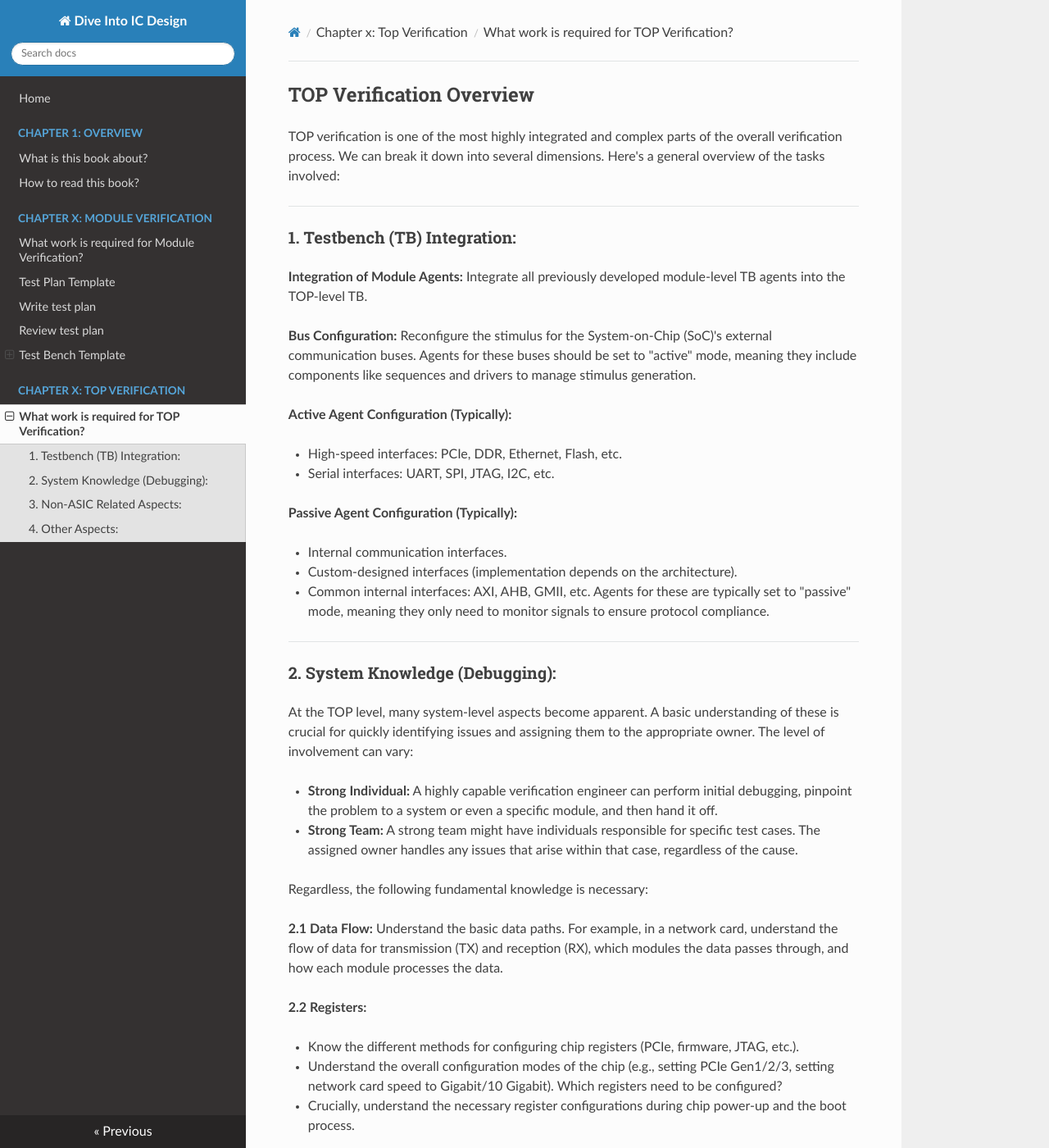
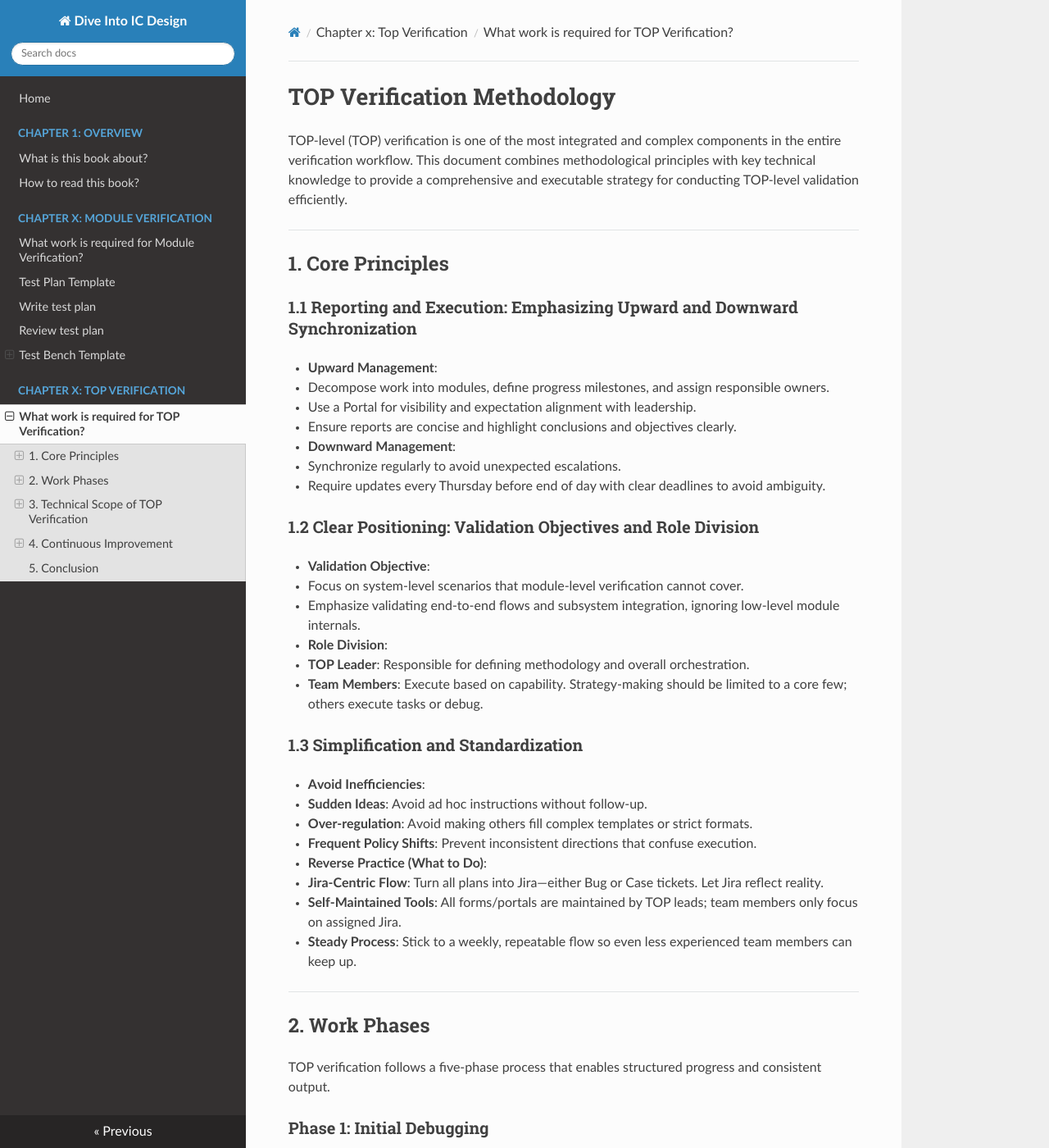
Before and after one commit to asdfasdf446/Dive-Into-IC-Design, an MkDocs documentation site: the page built from docs/chapter_x_Top_Verification/what.md, in a window 1280 px wide and 1400 px high. Shown: the whole window at 82% size. Built offline with MkDocs 1.6.1, drawn with Linux system fonts in a browser that asks for light colours; nearby versions of some CDN libraries; some of the changed text lies outside the part shown.

Commit message:
chapter_x_Top_verification: udpate top verif method

````diff
--- a/docs/chapter_x_Top_Verification/what.md
+++ b/docs/chapter_x_Top_Verification/what.md
@@ -1,123 +1,135 @@
-## TOP Verification Overview
+# TOP Verification Methodology
 
-TOP verification is one of the most highly integrated and complex parts of the overall verification process. We can break it down into several dimensions. Here's a general overview of the tasks involved:
+TOP-level (TOP) verification is one of the most integrated and complex components in the entire verification workflow. This document combines methodological principles with key technical knowledge to provide a comprehensive and executable strategy for conducting TOP-level validation efficiently.
 
 ---
 
-### 1. Testbench (TB) Integration:
+## 1. Core Principles
 
-**Integration of Module Agents:** Integrate all previously developed module-level TB agents into the TOP-level TB.
+### 1.1 Reporting and Execution: Emphasizing Upward and Downward Synchronization
 
-**Bus Configuration:** Reconfigure the stimulus for the System-on-Chip (SoC)'s external communication buses.  Agents for these buses should be set to "active" mode, meaning they include components like sequences and drivers to manage stimulus generation.
+- **Upward Management**:
+  - Decompose work into modules, define progress milestones, and assign responsible owners.
+  - Use a Portal for visibility and expectation alignment with leadership.
+  - Ensure reports are concise and highlight conclusions and objectives clearly.
 
-**Active Agent Configuration (Typically):**
+- **Downward Management**:
+  - Synchronize regularly to avoid unexpected escalations.
+  - Require updates every Thursday before end of day with clear deadlines to avoid ambiguity.
 
-* High-speed interfaces: PCIe, DDR, Ethernet, Flash, etc.
+### 1.2 Clear Positioning: Validation Objectives and Role Division
 
-* Serial interfaces: UART, SPI, JTAG, I2C, etc.
+- **Validation Objective**:
+  - Focus on system-level scenarios that module-level verification cannot cover.
+  - Emphasize validating end-to-end flows and subsystem integration, ignoring low-level module internals.
 
-**Passive Agent Configuration (Typically):**
+- **Role Division**:
+  - **TOP Leader**: Responsible for defining methodology and overall orchestration.
+  - **Team Members**: Execute based on capability. Strategy-making should be limited to a core few; others execute tasks or debug.
 
-* Internal communication interfaces.
+### 1.3 Simplification and Standardization
 
-* Custom-designed interfaces (implementation depends on the architecture).
+- **Avoid Inefficiencies**:
+  1. **Sudden Ideas**: Avoid ad hoc instructions without follow-up.
+  2. **Over-regulation**: Avoid making others fill complex templates or strict formats.
+  3. **Frequent Policy Shifts**: Prevent inconsistent directions that confuse execution.
 
-* Common internal interfaces: AXI, AHB, GMII, etc. Agents for these are typically set to "passive" mode, meaning they only need to monitor signals to ensure protocol compliance.
+- **Reverse Practice (What to Do)**:
+  1. **Jira-Centric Flow**: Turn all plans into Jira—either Bug or Case tickets. Let Jira reflect reality.
+  2. **Self-Maintained Tools**: All forms/portals are maintained by TOP leads; team members only focus on assigned Jira.
+  3. **Steady Process**: Stick to a weekly, repeatable flow so even less experienced team members can keep up.
 
 ---
 
-### 2. System Knowledge (Debugging):
+## 2. Work Phases
 
-At the TOP level, many system-level aspects become apparent. A basic understanding of these is crucial for quickly identifying issues and assigning them to the appropriate owner. The level of involvement can vary:
+TOP verification follows a five-phase process that enables structured progress and consistent output.
 
-* **Strong Individual:**  A highly capable verification engineer can perform initial debugging, pinpoint the problem to a system or even a specific module, and then hand it off.
+### Phase 1: Initial Debugging
 
-* **Strong Team:**  A strong team might have individuals responsible for specific test cases. The assigned owner handles any issues that arise within that case, regardless of the cause.
+- Start with basic Apollo Cases and verify them to establish a stable starting point.
 
-Regardless, the following fundamental knowledge is necessary:
+### Phase 2: Regression and Error Classification
 
-**2.1 Data Flow:** Understand the basic data paths. For example, in a network card, understand the flow of data for transmission (TX) and reception (RX), which modules the data passes through, and how each module processes the data.
+- Run regression with remaining cases.
+- Create Bug Jira tickets and classify them using a Portal for clear ownership.
 
-**2.2 Registers:**
+### Phase 3: Standard Workflow Established
 
-* Know the different methods for configuring chip registers (PCIe, firmware, JTAG, etc.).
+```
+Regression → Assign Bug Jira → Portal Auto-Update → Weekly Report
+```
 
-* Understand the overall configuration modes of the chip (e.g., setting PCIe Gen1/2/3, setting network card speed to Gigabit/10 Gigabit).  Which registers need to be configured?
+- Ensure automated updates and clear reporting.
 
-* Crucially, understand the necessary register configurations during chip power-up and the boot process.
+### Phase 4: Task Decomposition and Function Coverage
 
-**2.3 Interrupts:** Verify the overall chip interrupt system. This includes (but is not limited to):
+- Introduce a **Task Portal** for case generation ownership.
+- Owners are responsible for new case creation for their assigned flows/subsystems.
+- Collect function coverage reports to validate completeness.
 
-* Interrupts triggered by accumulated error counts.
+### Phase 5: Final Cleanup and Multi-Dimensional Regression
 
-* Interrupts triggered by uncorrectable ECC errors.
-
-**2.4 Performance:**
-
-* Identify all performance metrics (bandwidth, packet throughput, latency, cache hit rate, etc.).
-
-* Verify that the performance of each data flow meets the specifications.
-
-**2.5 Clock & Reset:**
-
-* Verify the correctness of the clock tree and reset tree.
-
-* Confirm that each clock domain can be correctly configured and reset.
-
-* Ensure that all clocks are operating within configurable frequency ranges.
-
-**2.6 Power:**
-
-* Verify that all voltage domains are configured correctly.
-
-* Ensure that each domain can be powered up independently.
-
-* Confirm that each domain operates within the configurable voltage range.
-
-**2.7 TODO:** Other points to be added.
+- Execute different regression suites in parallel.
+- Finalize by closing all Jira and reporting complete validation coverage.
 
 ---
 
-### **3. Non-ASIC Related Aspects:**
+## 3. Technical Scope of TOP Verification
 
-**3.1 FPGA Verification:**
+TOP verification also involves deep technical knowledge across multiple system dimensions.
 
-* Create an image for loading onto the FPGA.  This image also requires preliminary simulation, though not as rigorously as the ASIC.
+### 3.1 Testbench (TB) Integration
 
-* Basic FPGA knowledge is required.
+- **Module Agent Integration**: Incorporate all module-level agents into the TOP-level environment.
+- **Bus Configurations**:
+  - **Active Agents**: PCIe, DDR, Ethernet, Flash, UART, SPI, etc.
+  - **Passive Agents**: AXI, AHB, GMII, internal custom interfaces.
 
-**3.2 Gate-Level Simulation (GLS):**
+### 3.2 System Knowledge (for Debugging)
 
-* Verification of the synthesized gate-level netlist (both pre- and post-layout).
+- **Data Flow**: Understand TX/RX paths and module data transformations.
+- **Registers**:
+  - Knowledge of configuration interfaces (PCIe, JTAG, FW, etc.).
+  - Awareness of chip mode settings and boot-time initialization.
+- **Interrupts**:
+  - Must verify system-wide interrupt responses (e.g., ECC, counter thresholds).
+- **Performance**:
+  - Validate metrics like bandwidth, latency, cache hit rates.
+- **Clock & Reset**:
+  - Confirm correct configuration and reset of all clock domains.
+- **Power Domains**:
+  - Verify independent domain power-up and correct voltage ranges.
 
-* In larger companies, this might be the responsibility of the backend team, but in smaller companies, it often falls under TOP verification.  This is a large topic in itself.
+### 3.3 Non-ASIC Specific Tasks
 
-**3.3 Acceleration/Emulation:**
-
-* Based on the verification progress, adjust module configurations. For example, focus on in-house designed modules initially, and later integrate PHY IPs and VIPs.
-
-* For GLS, consider "stubbing out" (replacing with dummy modules) modules unrelated to the current test case to speed up simulation.
-
-**3.4 Automatic Test Equipment (ATE):**
-
-* Prepare ATE test patterns in advance for mass production quality checks.
-
-* A key part of ATE is verifying PHY functionality.  It's best to prepare these patterns within the license period of the PHY to ensure technical support.
-
-* In larger companies, this might be handled by a dedicated DFT (Design for Testability) role. In smaller companies, the TOP verification engineer often handles it.
-
-**3.5 TODO:** Other points to be added.
+- **FPGA Verification**: Build and simulate FPGA images for early validation.
+- **Gate-Level Simulation (GLS)**:
+  - Pre- and post-layout verification of synthesized netlists.
+- **Acceleration/Emulation**:
+  - Adjust module use based on maturity.
+  - Use stubs to replace unrelated modules during slow simulations.
+- **Automatic Test Equipment (ATE)**:
+  - Generate production test patterns, especially for PHYs.
 
 ---
 
-### **4. Other Aspects:**
+## 4. Continuous Improvement
 
-**4.1 Signoff Checklist/SOP Optimization:**
+### 4.1 SOP & Signoff Checklist Optimization
 
-* Collect and categorize issues encountered during each product generation.  This is unavoidable but provides valuable experience for future iterations.
+- Collect pain points from each generation and evolve them into SOPs.
+- Update checklists accordingly.
+- Accumulated knowledge improves both verification quality and organizational maturity.
 
-* Incorporate these issues into the Standard Operating Procedures (SOPs) and sign-off checklists.  This continuously improves design and verification quality.
+---
 
-* This accumulated knowledge is one of the company's most valuable long-term assets.
+## 5. Conclusion
 
-**4.2 TODO:** Other points to be added.
+The essence of successful TOP verification lies in:
+
+- ✅ **Goal-Oriented Execution**
+- ✅ **Process Clarity and Simplification**
+- ✅ **Technical Breadth and Team Collaboration**
+
+By combining sound methodology with a detailed understanding of SoC-level complexity, TOP verification can become a scalable, repeatable, and highly reliable part of your product development lifecycle.
````
